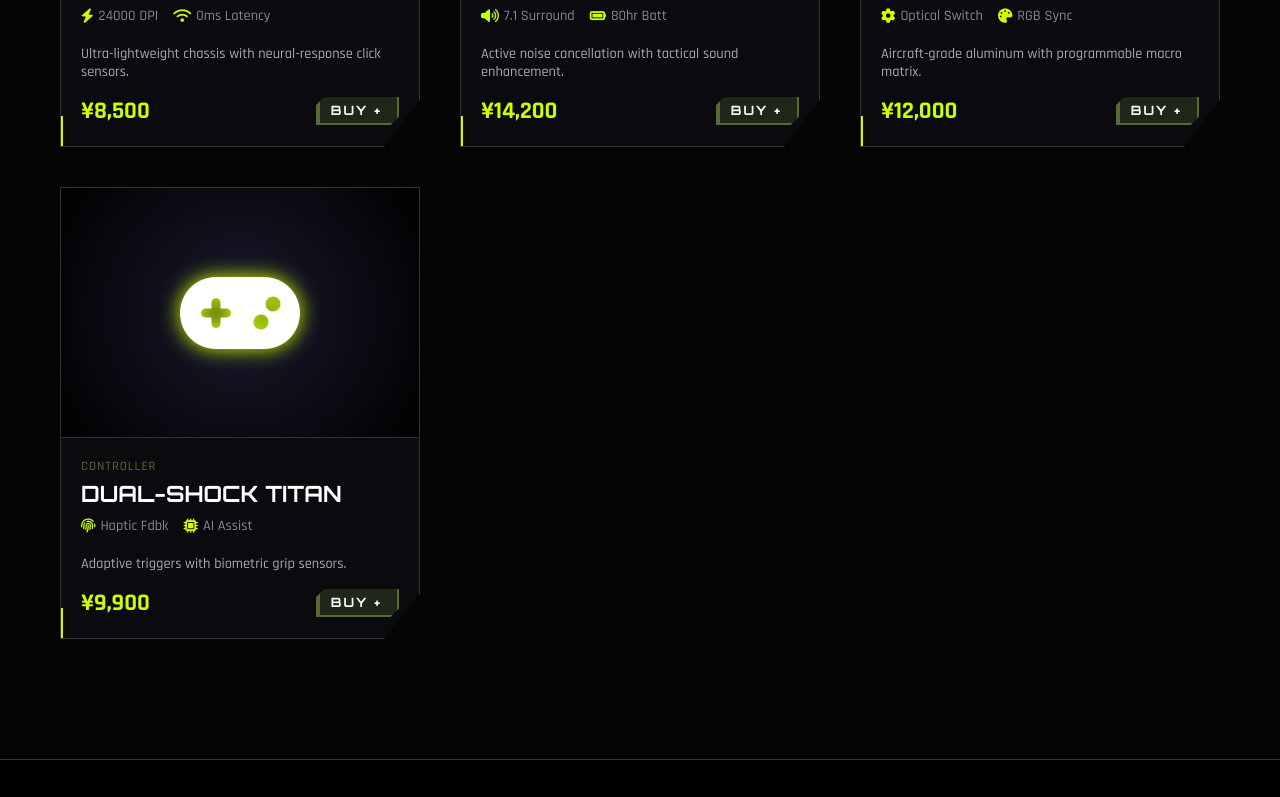
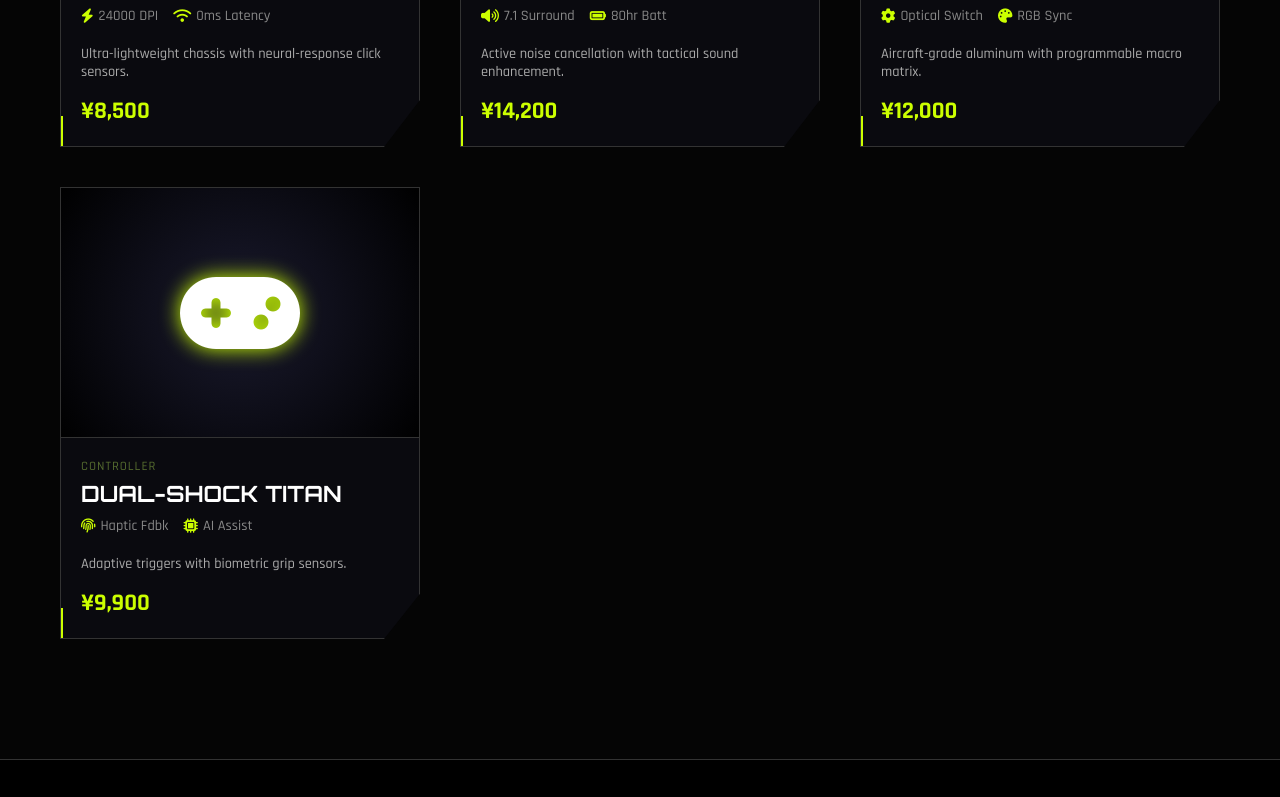
Before and after one commit to pro-haitham/Glitch-store, a plain HTML site: page Glitch store/index.html in a window 1280 px wide. Shown: the part 1217-2014 px from the top of the page. Drawn offline with Linux system fonts and the light colour scheme.

Commit message:
Add files via upload

```diff
--- a/Glitch store/index.html
+++ b/Glitch store/index.html
@@ -513,7 +513,7 @@
             <h1 class="glitch-text" data-text="NEURAL LINK VR">NEURAL LINK VR</h1>
             <p>Experience full-dive immersion with zero latency. The next evolution of gaming is here.</p>
 
-            <a href="https://wa.me/967715151560?text=I%20want%20to%20buy%20NEURAL%20LINK%20VR" target="_blank" class="cyber-btn">
+            <!-- <a href="https://wa.me/967715151560?text=I%20want%20to%20buy%20NEURAL%20LINK%20VR" target="_blank" class="cyber-btn"> -->
                 INITIATE_PURCHASE <i class="fas fa-chevron-right" style="margin-left: 10px;"></i>
             </a>
         </div>
@@ -543,7 +543,7 @@
                     <p style="color:#aaa; font-size:0.9rem; margin-bottom:15px;">Ultra-lightweight chassis with neural-response click sensors.</p>
                     <div class="card-price-row">
                         <span class="price">¥8,500</span>
-                        <a href="https://wa.me/967715151560?text=I%20want%20to%20buy%20Viper-X%20CyberMouse" target="_blank" class="cyber-btn-secondary">Buy +</a>
+                        <!-- <a href="https://wa.me/967715151560?text=I%20want%20to%20buy%20Viper-X%20CyberMouse" target="_blank" class="cyber-btn-secondary">Buy +</a> -->
                     </div>
                 </div>
             </article>
@@ -564,7 +564,7 @@
                     <p style="color:#aaa; font-size:0.9rem; margin-bottom:15px;">Active noise cancellation with tactical sound enhancement.</p>
                     <div class="card-price-row">
                         <span class="price">¥14,200</span>
-                        <a href="https://wa.me/967715151560?text=I%20want%20to%20buy%20Sonic-Blast%209000" target="_blank" class="cyber-btn-secondary">Buy +</a>
+                        <!-- <a href="https://wa.me/967715151560?text=I%20want%20to%20buy%20Sonic-Blast%209000" target="_blank" class="cyber-btn-secondary">Buy +</a> -->
                     </div>
                 </div>
             </article>
@@ -585,7 +585,7 @@
                     <p style="color:#aaa; font-size:0.9rem; margin-bottom:15px;">Aircraft-grade aluminum with programmable macro matrix.</p>
                     <div class="card-price-row">
                         <span class="price">¥12,000</span>
-                        <a href="https://wa.me/967715151560?text=I%20want%20to%20buy%20Mech-Strike%20Z" target="_blank" class="cyber-btn-secondary">Buy +</a>
+                        <!-- <a href="https://wa.me/967715151560?text=I%20want%20to%20buy%20Mech-Strike%20Z" target="_blank" class="cyber-btn-secondary">Buy +</a> -->
                     </div>
                 </div>
             </article>
@@ -606,7 +606,7 @@
                     <p style="color:#aaa; font-size:0.9rem; margin-bottom:15px;">Adaptive triggers with biometric grip sensors.</p>
                     <div class="card-price-row">
                         <span class="price">¥9,900</span>
-                        <a href="https://wa.me/967715151560?text=I%20want%20to%20buy%20Dual-Shock%20Titan" target="_blank" class="cyber-btn-secondary">Buy +</a>
+                        <!-- <a href="https://wa.me/967715151560?text=I%20want%20to%20buy%20Dual-Shock%20Titan" target="_blank" class="cyber-btn-secondary">Buy +</a> -->
                     </div>
                 </div>
             </article>
```
